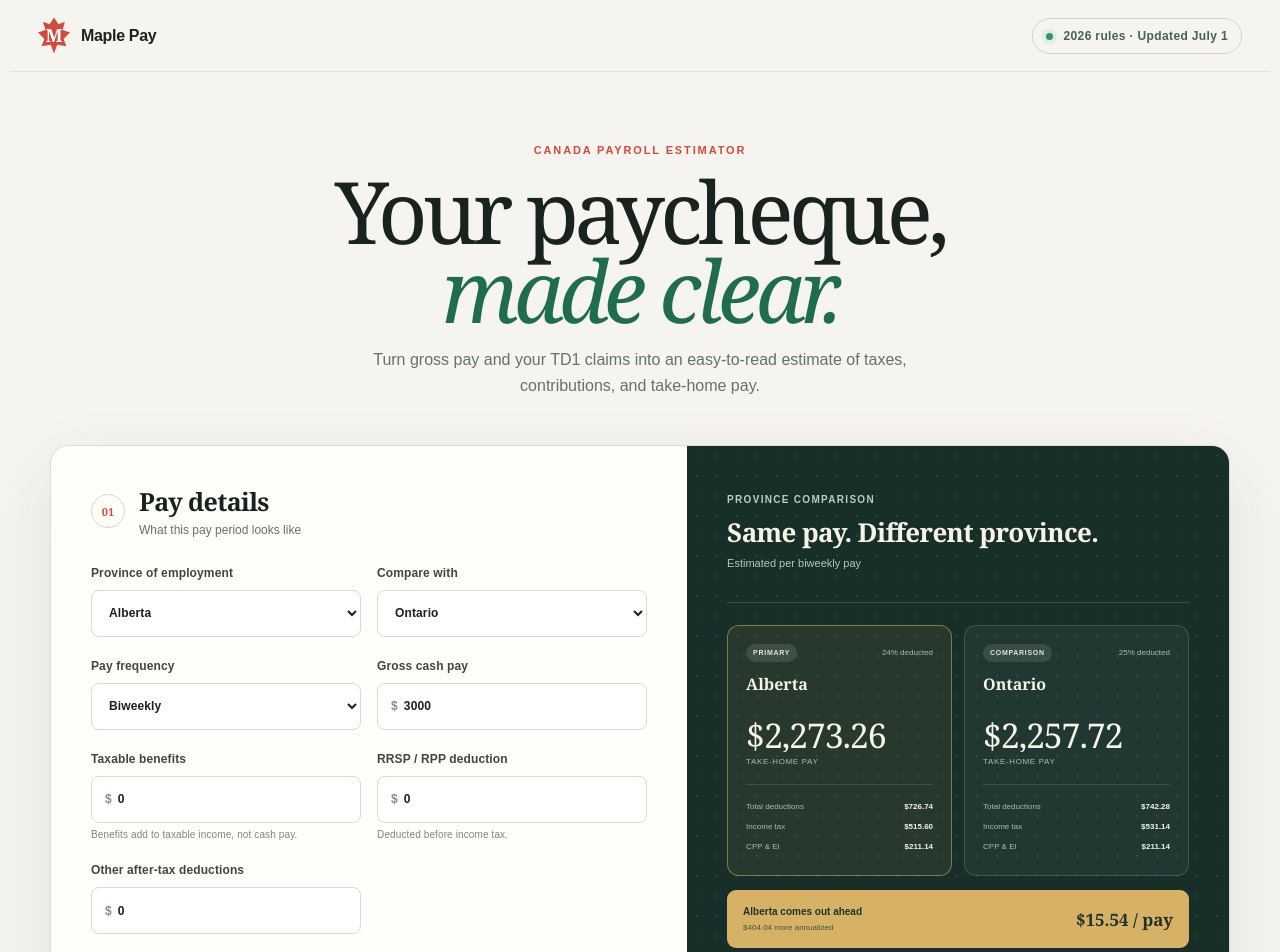
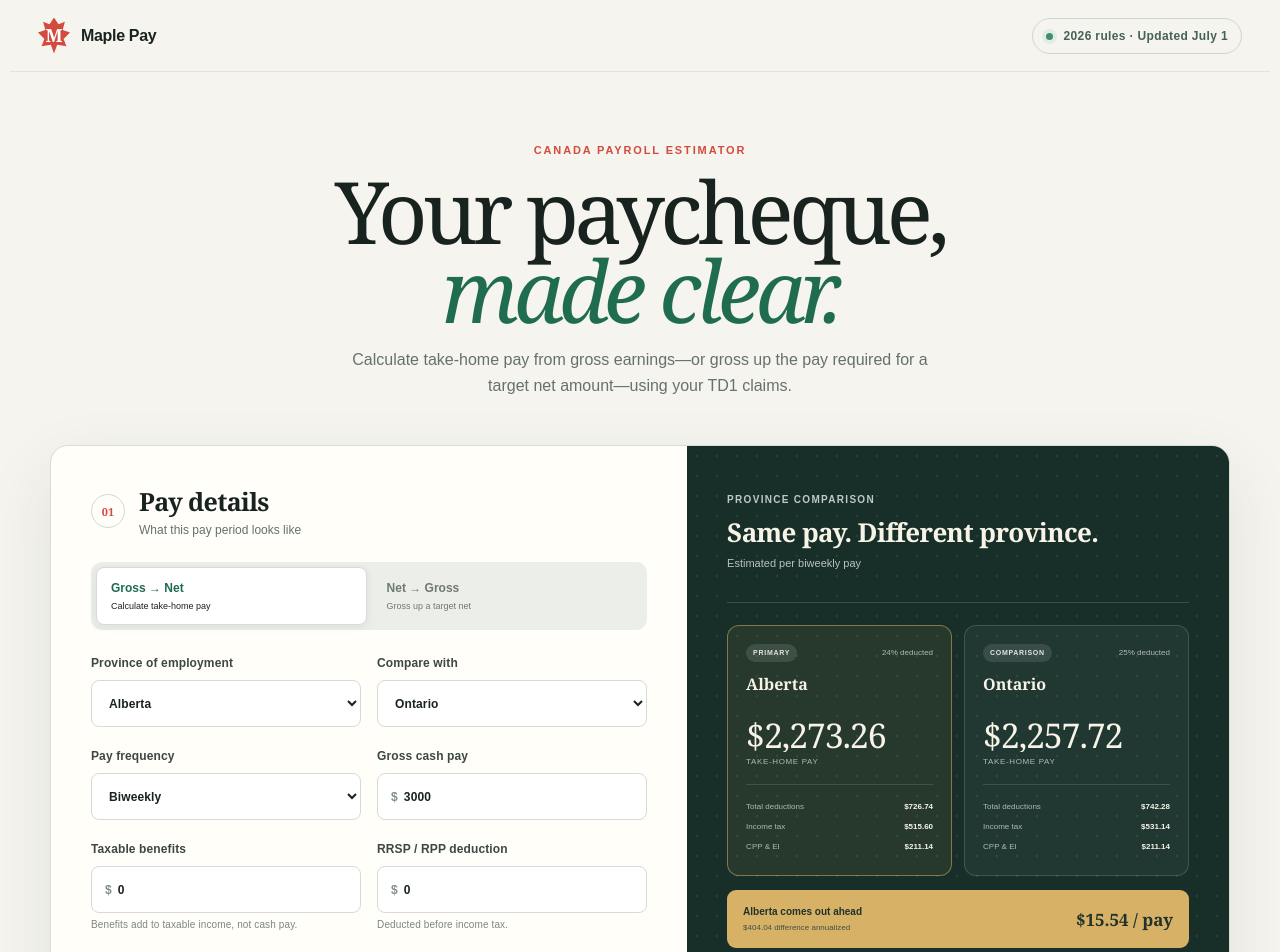
Before and after one commit to yiningchao/payroll-calculator, a Next.js app: page / in a window 1280 px wide. Shown: the top 952 px of the page. Built offline with nearby package versions, Linux system fonts and the light colour scheme.

Commit message:
Add gross-up payroll calculation

```diff
--- a/app/globals.css
+++ b/app/globals.css
@@ -71,6 +71,12 @@ a { color: inherit; }
 }
 .section-heading h2 { margin: 0; font: 600 25px Georgia, serif; letter-spacing: -.025em; }
 .section-heading p, .section-heading small { margin: 3px 0 0; display: block; color: var(--muted); font-size: 12px; font-weight: 400; }
+.mode-switch { display: grid; grid-template-columns: 1fr 1fr; gap: 5px; margin: -2px 0 24px; padding: 5px; border-radius: 11px; background: #eceee9; }
+.mode-switch button { padding: 11px 14px; border: 1px solid transparent; border-radius: 8px; background: transparent; color: #6f7974; cursor: pointer; text-align: left; transition: background .2s, border-color .2s, color .2s, box-shadow .2s; }
+.mode-switch button b { display: block; font-size: 12px; }
+.mode-switch button small { display: block; margin-top: 3px; font-size: 9px; }
+.mode-switch button.active { border-color: #d6dbd6; background: white; color: var(--ink); box-shadow: 0 2px 8px rgba(34,49,42,.08); }
+.mode-switch button.active b { color: var(--green); }
 .field-grid { display: grid; grid-template-columns: 1fr 1fr; gap: 20px 16px; }
 label { display: flex; flex-direction: column; gap: 8px; color: #3d4844; font-size: 12px; font-weight: 700; letter-spacing: .01em; }
 select, .money-input {
@@ -189,6 +195,7 @@ footer b { color: #39453f; }
   .workspace { width: calc(100% - 24px); border-radius: 13px; }
   .form-panel, .results-panel { padding: 28px 22px; }
   .field-grid, .td-card .field-grid { grid-template-columns: 1fr; }
+  .mode-switch button { padding: 10px; }
   .td-card .field-grid label:last-child { grid-column: auto; max-width: none; }
   .checks { grid-template-columns: 1fr; }
   .results-top strong { font-size: 42px; }
--- a/app/page.tsx
+++ b/app/page.tsx
@@ -9,6 +9,7 @@ type Province = {
   brackets: Bracket[];
 };
 type PayrollResult = {
+  grossPay: number;
   taxablePay: number;
   annualGross: number;
   cpp: number;
@@ -73,7 +74,8 @@ function progressiveTax(income: number, brackets: Bracket[]) {
 function ontarioAdjustments(baseTax: number, income: number) {
   const surtax = Math.max(0, baseTax - 5_818) * .2 + Math.max(0, baseTax - 7_446) * .36;
   let health = 0;
-  if (income > 20_000 && income <= 36_000) health = Math.min(300, (income - 20_000) * .06);
+  if (income <= 20_000) health = 0;
+  else if (income <= 36_000) health = Math.min(300, (income - 20_000) * .06);
   else if (income <= 48_000) health = 300;
   else if (income <= 72_000) health = Math.min(450, 300 + (income - 48_000) * .06);
   else if (income <= 200_000) health = 750;
@@ -87,10 +89,12 @@ function bcReduction(income: number, tax: number) {
 }
 
 export default function Home() {
+  const [calculationMode, setCalculationMode] = useState<"grossToNet" | "netToGross">("grossToNet");
   const [province, setProvince] = useState("AB");
   const [comparisonProvince, setComparisonProvince] = useState("ON");
   const [frequency, setFrequency] = useState(26);
   const [gross, setGross] = useState("3000");
+  const [targetNet, setTargetNet] = useState("2300");
   const [benefits, setBenefits] = useState("0");
   const [rrsp, setRrsp] = useState("0");
   const [otherDeductions, setOtherDeductions] = useState("0");
@@ -113,8 +117,8 @@ export default function Home() {
   };
 
   const resultSet = useMemo(() => {
-    const calculate = (provinceCode: string, claimAmount: string) => {
-      const taxablePay = num(gross) + num(benefits);
+    const calculate = (provinceCode: string, claimAmount: string, grossPay: number): PayrollResult => {
+      const taxablePay = grossPay + num(benefits);
       const annualGross = taxablePay * frequency;
       const annualTaxable = Math.max(0, (taxablePay - num(rrsp)) * frequency);
       const isQuebec = provinceCode === "QC";
@@ -148,8 +152,9 @@ export default function Home() {
       const provincialTax = round(annualProvincial / frequency);
       const extra = num(additionalTax);
       const totalDeductions = round(cpp + ei + qpip + federalTax + provincialTax + extra + num(rrsp) + num(otherDeductions));
-      const net = round(num(gross) - totalDeductions);
+      const net = round(grossPay - totalDeductions);
       return {
+        grossPay,
         taxablePay,
         annualGross,
         cpp,
@@ -160,20 +165,43 @@ export default function Home() {
         extra,
         totalDeductions,
         net,
-        employerCost: round(num(gross) + cpp + ei * 1.4 + qpip * 1.4),
+        employerCost: round(grossPay + cpp + ei * 1.4 + qpip * 1.4),
         effectiveRate: taxablePay ? totalDeductions / taxablePay : 0,
       };
     };
+
+    const grossUp = (provinceCode: string, claimAmount: string) => {
+      const target = num(targetNet);
+      let low = 0;
+      let high = Math.max(1_000, target * 2);
+      while (calculate(provinceCode, claimAmount, high).net < target && high < 10_000_000) high *= 2;
+      for (let step = 0; step < 60; step += 1) {
+        const midpoint = (low + high) / 2;
+        if (calculate(provinceCode, claimAmount, midpoint).net < target) low = midpoint;
+        else high = midpoint;
+      }
+      return calculate(provinceCode, claimAmount, Math.ceil(high * 100) / 100);
+    };
+
+    if (calculationMode === "netToGross") {
+      return {
+        primary: grossUp(province, provincialClaim),
+        comparison: grossUp(comparisonProvince, comparisonClaim),
+      };
+    }
     return {
-      primary: calculate(province, provincialClaim),
-      comparison: calculate(comparisonProvince, comparisonClaim),
+      primary: calculate(province, provincialClaim, num(gross)),
+      comparison: calculate(comparisonProvince, comparisonClaim, num(gross)),
     };
-  }, [province, comparisonProvince, frequency, gross, benefits, rrsp, otherDeductions, federalClaim, provincialClaim, comparisonClaim, additionalTax, multipleEmployers, cppExempt, eiExempt]);
+  }, [calculationMode, province, comparisonProvince, frequency, gross, targetNet, benefits, rrsp, otherDeductions, federalClaim, provincialClaim, comparisonClaim, additionalTax, multipleEmployers, cppExempt, eiExempt]);
 
   const results = resultSet.primary;
   const comparison = resultSet.comparison;
-  const netDifference = round(results.net - comparison.net);
-  const comparisonWinner = netDifference >= 0 ? province : comparisonProvince;
+  const isGrossUp = calculationMode === "netToGross";
+  const comparisonDifference = round(isGrossUp ? results.grossPay - comparison.grossPay : results.net - comparison.net);
+  const comparisonWinner = isGrossUp
+    ? (comparisonDifference <= 0 ? province : comparisonProvince)
+    : (comparisonDifference >= 0 ? province : comparisonProvince);
 
   const rows = [
     { label: province === "QC" ? "QPP + QPP2" : "CPP + CPP2", value: results.cpp, tone: "blue" },
@@ -187,7 +215,7 @@ export default function Home() {
   ];
 
   const reset = () => {
-    setProvince("AB"); setComparisonProvince("ON"); setFrequency(26); setGross("3000"); setBenefits("0"); setRrsp("0");
+    setCalculationMode("grossToNet"); setProvince("AB"); setComparisonProvince("ON"); setFrequency(26); setGross("3000"); setTargetNet("2300"); setBenefits("0"); setRrsp("0");
     setOtherDeductions("0"); setFederalClaim("16452"); setProvincialClaim("22769");
     setComparisonClaim("12989");
     setAdditionalTax("0"); setMultipleEmployers(false); setCppExempt(false); setEiExempt(false);
@@ -206,7 +234,7 @@ export default function Home() {
       <section className="hero" id="top">
         <div className="eyebrow">Canada payroll estimator</div>
         <h1>Your paycheque,<br /><em>made clear.</em></h1>
-        <p>Turn gross pay and your TD1 claims into an easy-to-read estimate of taxes, contributions, and take-home pay.</p>
+        <p>Calculate take-home pay from gross earnings—or gross up the pay required for a target net amount—using your TD1 claims.</p>
       </section>
 
       <section className="workspace" aria-label="Payroll calculator">
@@ -214,6 +242,15 @@ export default function Home() {
           <div className="section-heading">
             <span>01</span>
             <div><h2>Pay details</h2><p>What this pay period looks like</p></div>
+          </div>
+
+          <div className="mode-switch" role="group" aria-label="Calculation direction">
+            <button type="button" aria-pressed={calculationMode === "grossToNet"} className={calculationMode === "grossToNet" ? "active" : ""} onClick={() => setCalculationMode("grossToNet")}>
+              <b>Gross → Net</b><small>Calculate take-home pay</small>
+            </button>
+            <button type="button" aria-pressed={calculationMode === "netToGross"} className={calculationMode === "netToGross" ? "active" : ""} onClick={() => setCalculationMode("netToGross")}>
+              <b>Net → Gross</b><small>Gross up a target net</small>
+            </button>
           </div>
 
           <div className="field-grid">
@@ -240,7 +277,9 @@ export default function Home() {
                 {FREQUENCIES.map((item) => <option value={item.value} key={item.value}>{item.label}</option>)}
               </select>
             </label>
-            <MoneyField label="Gross cash pay" value={gross} onChange={setGross} />
+            {isGrossUp
+              ? <MoneyField label="Target take-home pay" value={targetNet} onChange={setTargetNet} hint="The cash amount the employee should receive." />
+              : <MoneyField label="Gross cash pay" value={gross} onChange={setGross} />}
             <MoneyField label="Taxable benefits" value={benefits} onChange={setBenefits} hint="Benefits add to taxable income, not cash pay." />
             <MoneyField label="RRSP / RPP deduction" value={rrsp} onChange={setRrsp} hint="Deducted before income tax." />
             <MoneyField label="Other after-tax deductions" value={otherDeductions} onChange={setOtherDeductions} />
@@ -279,21 +318,23 @@ export default function Home() {
         <aside className="results-panel" aria-live="polite">
           <div className="results-top">
             <div>
-              <span className="result-label">Province comparison</span>
-              <h2>Same pay. Different province.</h2>
+              <span className="result-label">{isGrossUp ? "Gross-up comparison" : "Province comparison"}</span>
+              <h2>{isGrossUp ? "Target net. Required gross." : "Same pay. Different province."}</h2>
               <small>Estimated per {FREQUENCIES.find((item) => item.value === frequency)?.label.toLowerCase()} pay</small>
             </div>
           </div>
 
           <div className="compare-cards">
-            <ComparisonCard code={province} result={results} label="Primary" />
-            <ComparisonCard code={comparisonProvince} result={comparison} label="Comparison" />
+            <ComparisonCard code={province} result={results} label="Primary" grossUp={isGrossUp} />
+            <ComparisonCard code={comparisonProvince} result={comparison} label="Comparison" grossUp={isGrossUp} />
           </div>
 
           <div className="difference-banner">
-            <span>{netDifference === 0 ? "Equal take-home pay" : `${PROVINCES[comparisonWinner].name} comes out ahead`}</span>
-            <b>{netDifference === 0 ? money.format(0) : `${money.format(Math.abs(netDifference))} / pay`}</b>
-            <small>{netDifference === 0 ? "with these inputs" : `${money.format(Math.abs(netDifference) * frequency)} more annualized`}</small>
+            <span>{comparisonDifference === 0
+              ? (isGrossUp ? "Equal gross pay required" : "Equal take-home pay")
+              : `${PROVINCES[comparisonWinner].name} ${isGrossUp ? "requires less gross" : "comes out ahead"}`}</span>
+            <b>{comparisonDifference === 0 ? money.format(0) : `${money.format(Math.abs(comparisonDifference))} / pay`}</b>
+            <small>{comparisonDifference === 0 ? "with these inputs" : `${money.format(Math.abs(comparisonDifference) * frequency)} difference annualized`}</small>
           </div>
 
           <div className="breakdown">
@@ -307,7 +348,7 @@ export default function Home() {
           </div>
 
           <div className="annual-card">
-            <div><span>Annualized gross</span><b>{compactMoney.format(results.annualGross)}</b></div>
+            <div><span>{isGrossUp ? "Required annual cash gross" : "Annualized gross"}</span><b>{compactMoney.format(results.grossPay * frequency)}</b></div>
             <div><span>Estimated employer cost</span><b>{money.format(results.employerCost)}</b></div>
           </div>
 
@@ -344,7 +385,7 @@ function MoneyField({ label, value, onChange, hint }: { label: string; value: st
   );
 }
 
-function ComparisonCard({ code, result, label }: { code: string; result: PayrollResult; label: string }) {
+function ComparisonCard({ code, result, label, grossUp }: { code: string; result: PayrollResult; label: string; grossUp: boolean }) {
   return (
     <article className="compare-card">
       <div className="compare-card-head">
@@ -352,9 +393,10 @@ function ComparisonCard({ code, result, label }: { code: string; result: Payroll
         <small>{Math.round(result.effectiveRate * 100)}% deducted</small>
       </div>
       <h3>{PROVINCES[code].name}</h3>
-      <strong>{money.format(result.net)}</strong>
-      <span className="take-home-label">take-home pay</span>
+      <strong>{money.format(grossUp ? result.grossPay : result.net)}</strong>
+      <span className="take-home-label">{grossUp ? "required gross pay" : "take-home pay"}</span>
       <dl>
+        {grossUp && <div><dt>Target take-home</dt><dd>{money.format(result.net)}</dd></div>}
         <div><dt>Total deductions</dt><dd>{money.format(result.totalDeductions)}</dd></div>
         <div><dt>Income tax</dt><dd>{money.format(result.federalTax + result.provincialTax)}</dd></div>
         <div><dt>{code === "QC" ? "QPP, EI & QPIP" : "CPP & EI"}</dt><dd>{money.format(result.cpp + result.ei + result.qpip)}</dd></div>
```
Also changed, not shown: 1 other file (tests, documents, lock files or other folders).
